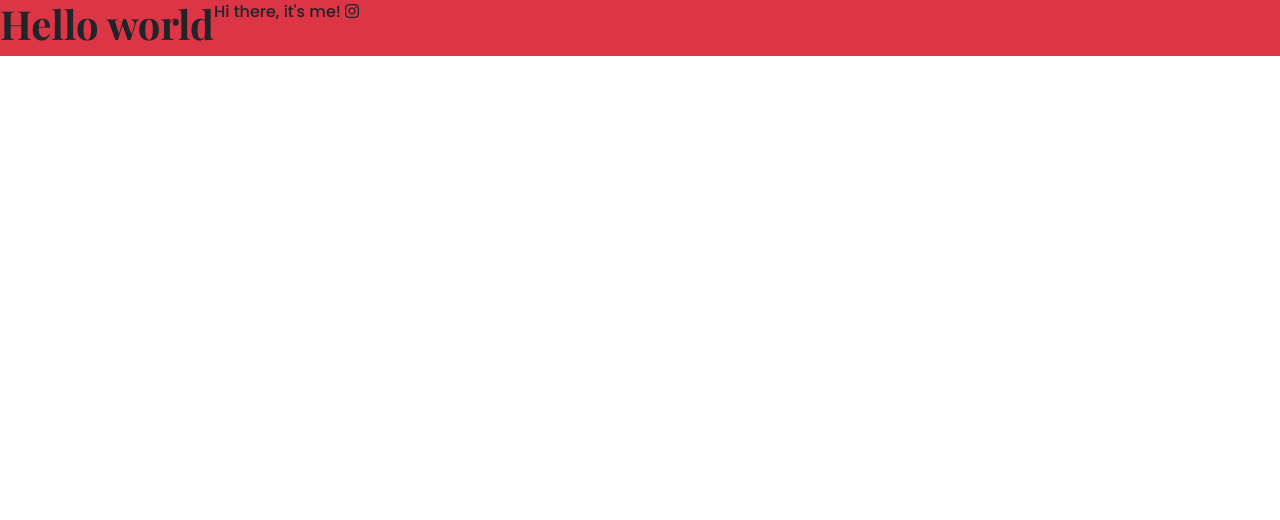
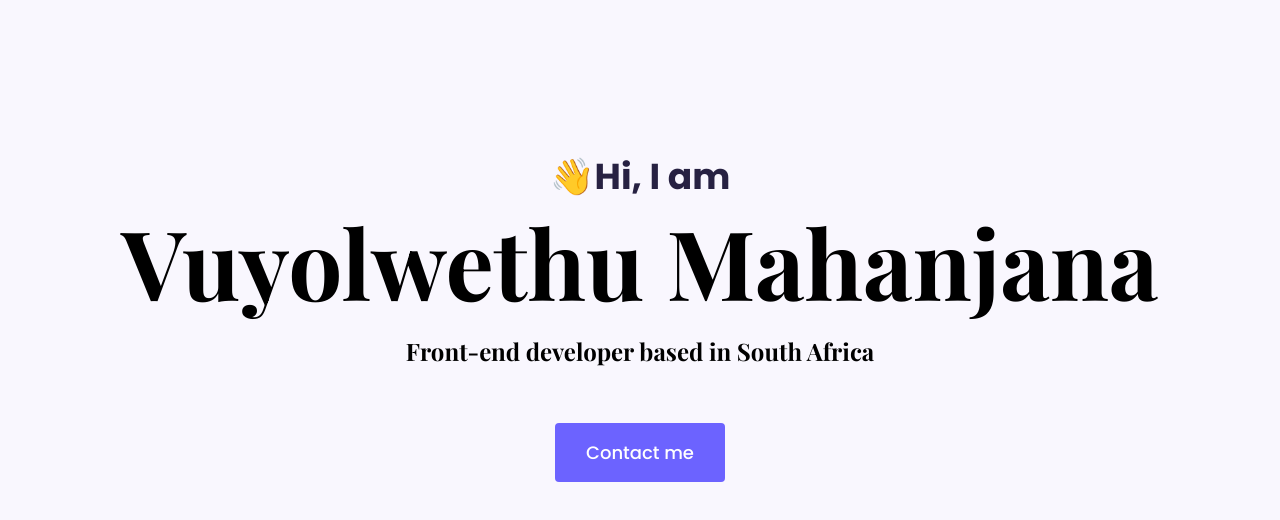
Before and after one commit to VuvuM03/portfolio_project, a plain HTML site: page index.html in a window 1280 px wide. Drawn offline with nearby package versions, Linux system fonts and the light colour scheme.

Commit message:
Updated homepage hero

```diff
--- a/index.html
+++ b/index.html
@@ -3,37 +3,37 @@
   <head>
     <meta charset="UTF-8" />
     <meta name="viewport" content="width=device-width, initial-scale=1.0" />
+    <title>Document</title>
     <link
       href="https://cdn.jsdelivr.net/npm/bootstrap@5.0.2/dist/css/bootstrap.min.css"
       rel="stylesheet"
       integrity="sha384-EVSTQN3/azprG1Anm3QDgpJLIm9Nao0Yz1ztcQTwFspd3yD65VohhpuuCOmLASjC"
       crossorigin="anonymous"
     />
-    <script
-      src="https://cdn.jsdelivr.net/npm/bootstrap@5.0.2/dist/js/bootstrap.bundle.min.js"
-      integrity="sha384-MrcW6ZMFYlzcLA8Nl+NtUVF0sA7MsXsP1UyJoMp4YLEuNSfAP+JcXn/tWtIaxVXM"
-      crossorigin="anonymous"
-    ></script>
+
     <link rel="preconnect" href="https://fonts.googleapis.com" />
     <link rel="preconnect" href="https://fonts.gstatic.com" crossorigin />
     <link
       href="https://fonts.googleapis.com/css2?family=Playfair+Display:wght@700&family=Poppins:wght@500;700&display=swap"
       rel="stylesheet"
     />
+    <link rel="stylesheet" href="style/portfolio.css" />
+    <script
+      src="https://cdn.jsdelivr.net/npm/bootstrap@5.0.2/dist/js/bootstrap.bundle.min.js"
+      integrity="sha384-MrcW6ZMFYlzcLA8Nl+NtUVF0sA7MsXsP1UyJoMp4YLEuNSfAP+JcXn/tWtIaxVXM"
+      crossorigin="anonymous"
+    ></script>
     <script
       src="https://kit.fontawesome.com/accd71f9d8.js"
       crossorigin="anonymous"
     ></script>
-    <link rel="stylesheet" href="style/portfolio.css" />
-    <title>Document</title>
   </head>
   <body>
-    <div class="d-flex bg-danger">
-      <h1>Hello world</h1>
-      <p>
-        Hi there, it's me!
-        <i class="fa-brands fa-instagram"></i>
-      </p>
+    <div class="hero">
+      <p>👋Hi, I am</p>
+      <h1>Vuyolwethu Mahanjana</h1>
+      <h2 class="mb-5">Front-end developer based in South Africa</h2>
+      <div><a href="#" class="btn btn-branding">Contact me</a></div>
     </div>
   </body>
 </html>
--- a/style/portfolio.css
+++ b/style/portfolio.css
@@ -1,7 +1,49 @@
-h1 {
-  font-family: "Playfair Display", serif;
+:root {
+  --branding-color: #6c63ff;
+  --secondary-color: #f9f7fe;
+  --heading-font-family: "Playfair Display", serif;
+  --default-font-family: "Poppins", sans-serif;
 }
 
+body {
+  font-family: var(--default-font-family);
+}
+h1,
+h2,
+h3 {
+  font-family: var(--heading-font-family);
+  font-weight: bold;
+  color: black;
+}
+h1 {
+  font-size: 96px;
+}
 p {
-  font-family: "Poppins", sans-serif;
+  font-weight: normal;
 }
+.hero {
+  background: var(--secondary-color);
+  text-align: center;
+  padding: 150px 20px;
+}
+.hero h2 {
+  font-family: var(--heading-font-family);
+  font-weight: normal;
+  font-size: 24px;
+  line-height: 2;
+}
+
+.hero p {
+  font-weight: bold;
+  font-size: 36px;
+  margin: 0;
+  color: #272142;
+}
+.btn-branding {
+  background: var(--branding-color);
+  font-size: 18px;
+  color: white;
+  padding: 15px 30px;
+  border-radius: 4px;
+  line-height: 27px;
+}
```
